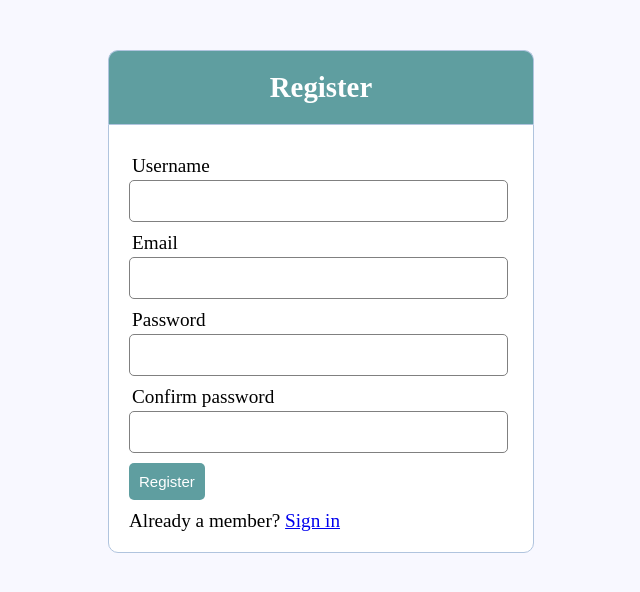
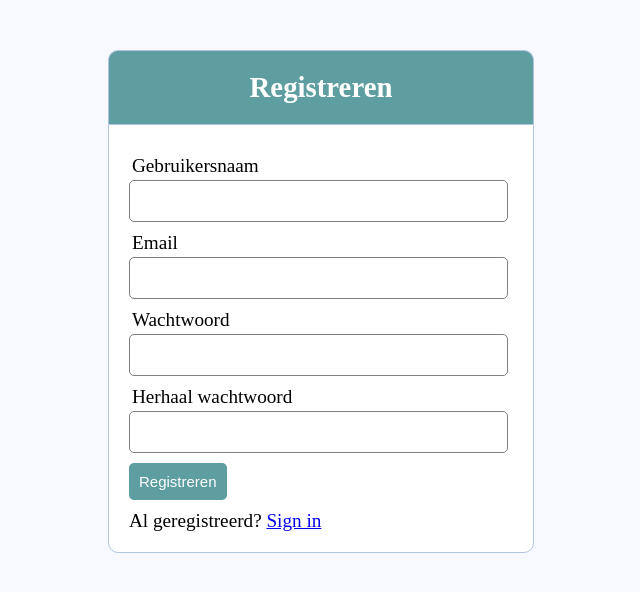
Before and after one commit to G1020BomberSquad/G1020BomberSquad.github.io, a PHP site: page /registration/register.php in a window 1280 px wide. Shown: the top 592 px of the page, without its empty margins (319-959 px from the left). Run offline with PHP 8.4, Linux system fonts and the light colour scheme.

Commit message:
Fixed language & fixed css bug

```diff
--- a/happybrides.html
+++ b/happybrides.html
@@ -13,7 +13,7 @@
 
 <body>
 
-<div id="menu">
+<div class="menu">
     <header>
         <h3>Welkom</h3>
     </header>
@@ -32,7 +32,7 @@
 </div>
 
 <div>
-<table>
+<table id="wensTabel">
   <tr>
     <td><h4>Deze spullen staan op het lijstje</h4></td>
   </tr>
--- a/registration/register.php
+++ b/registration/register.php
@@ -2,18 +2,18 @@
 <!DOCTYPE html>
 <html>
 <head>
-  <title>Registration system PHP and MySQL</title>
+  <title>Registreren</title>
   <link rel="stylesheet" type="text/css" href="style.css">
 </head>
 <body>
   <div class="header">
-  	<h2>Register</h2>
+  	<h2>Registreren</h2>
   </div>
 
   <form method="post" action="register.php">
   	<?php include('errors.php'); ?>
   	<div class="input-group">
-  	  <label>Username</label>
+  	  <label>Gebruikersnaam</label>
   	  <input type="text" name="username" value="<?php echo $username; ?>">
   	</div>
   	<div class="input-group">
@@ -21,18 +21,18 @@
   	  <input type="email" name="email" value="<?php echo $email; ?>">
   	</div>
   	<div class="input-group">
-  	  <label>Password</label>
+  	  <label>Wachtwoord</label>
   	  <input type="password" name="password_1">
   	</div>
   	<div class="input-group">
-  	  <label>Confirm password</label>
+  	  <label>Herhaal wachtwoord</label>
   	  <input type="password" name="password_2">
   	</div>
   	<div class="input-group">
-  	  <button type="submit" class="btn" name="reg_user">Register</button>
+  	  <button type="submit" class="btn" name="reg_user">Registreren</button>
   	</div>
   	<p>
-  		Already a member? <a href="login.php">Sign in</a>
+  		Al geregistreerd? <a href="login.php">Sign in</a>
   	</p>
   </form>
 </body>
```
Also changed, not shown: css/style.habbybrides.css (+5 -4 lines), registration/login.php (+4 -4 lines).
